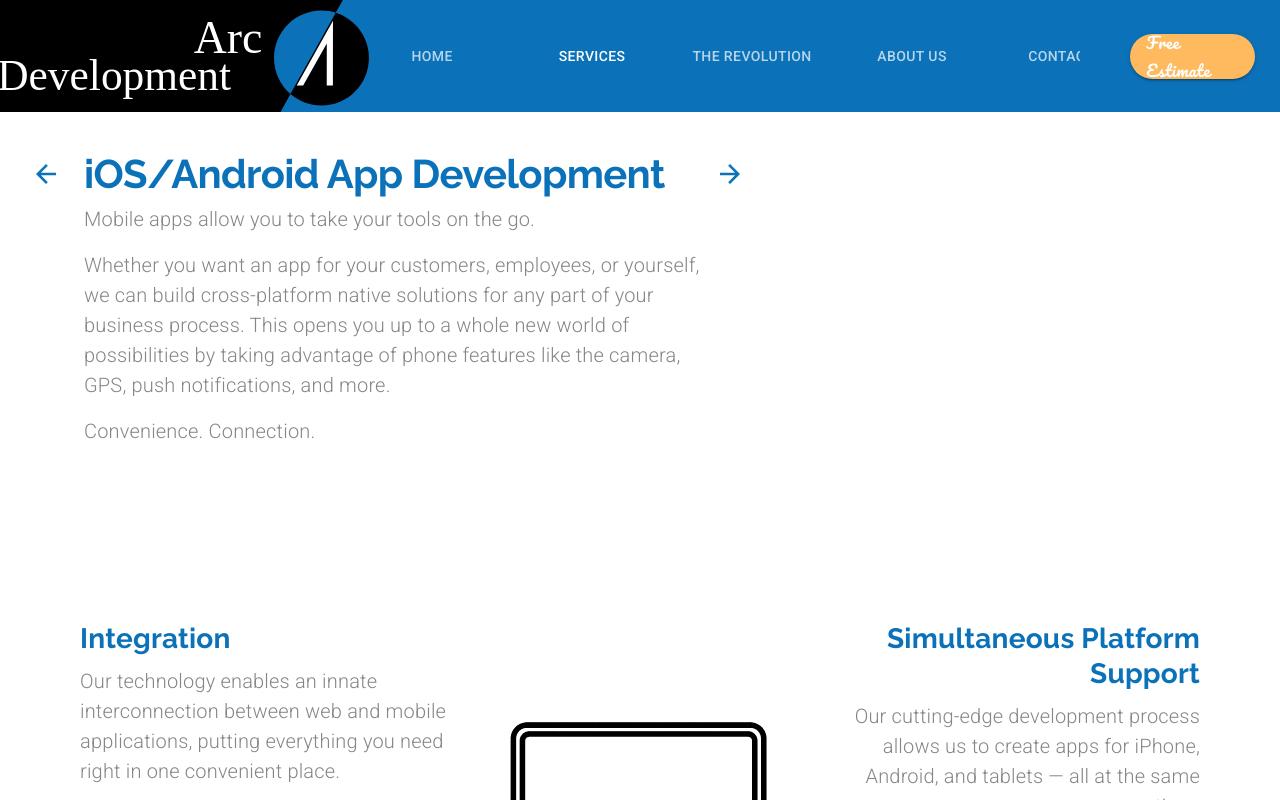
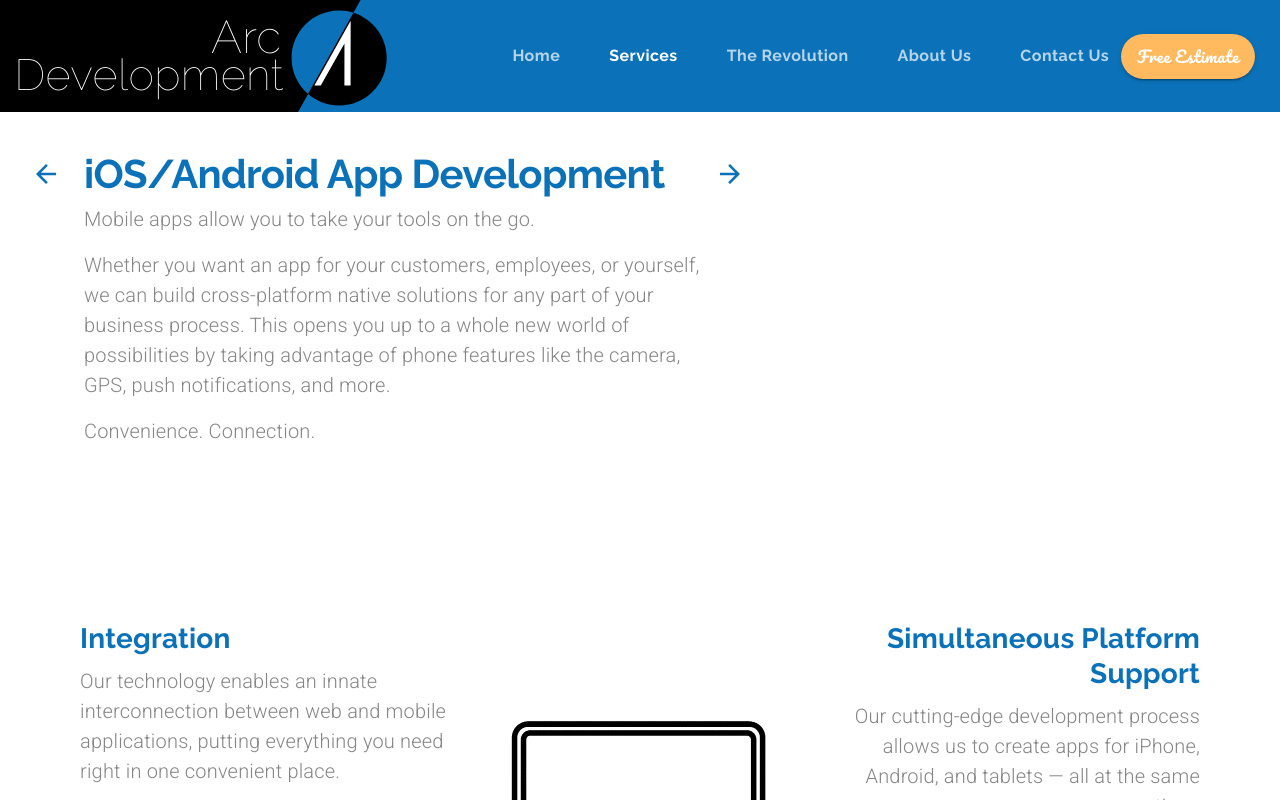
Before and after one commit to Atchett/react-material-ui-arc-nextjs, a Next.js app: page /mobileapps in a window 1280 px wide. Shown: the top 800 px of the page. Built offline with nearby package versions, Linux system fonts and the light colour scheme.

Commit message:
browser compat testing and fixes

```diff
--- a/pages/customsoftware.js
+++ b/pages/customsoftware.js
@@ -97,8 +97,9 @@ const CustomSoftware = (props) => {
           container
           direction={matchesMd ? "column" : "row"}
           alignItems={matchesMd ? "center" : undefined}
-          justify="space-between"
+          justify={matchesMd ? "center" : "space-between"}
           className={clsx(classes.containerSpacing, classes.rowContainer)}
+          style={{ display: matchesMd ? "grid" : undefined }}
         >
           <DigitalDocumentsScale matchesMd={matchesMd} matchesSm={matchesSm} />
         </Grid>
@@ -116,12 +117,13 @@ const CustomSoftware = (props) => {
           container
           direction={matchesMd ? "column" : "row"}
           alignItems={matchesMd ? "center" : undefined}
-          justify="space-between"
+          justify={matchesMd ? "center" : "space-between"}
           className={clsx(
             classes.containerSpacing,
             classes.rowContainer,
             classes.preCTASpacing
           )}
+          style={{ display: matchesMd ? "grid" : undefined }}
         >
           <AutomationUIDesign matchesMd={matchesMd} matchesSm={matchesSm} />
         </Grid>
--- a/pages/mobileapps.js
+++ b/pages/mobileapps.js
@@ -89,11 +89,12 @@ const AppDevelopment = (props) => {
           justify={matchesMd ? "center" : undefined}
           className={clsx(classes.rowContainer, classes.containerSpacing)}
         >
-          <IntegrationPlatform matchesSm={matchesSm} />
+          <IntegrationPlatform matchesSm={matchesSm} matchesMd={matchesMd} />
         </Grid>
         <Grid
           item
           container
+          style={{ display: matchesMd ? "grid" : undefined }}
           direction={matchesMd ? "column" : "row"}
           justify="center"
           className={clsx(
--- a/src/components/pages/Services/AppDevelopment/Icons/Icons.js
+++ b/src/components/pages/Services/AppDevelopment/Icons/Icons.js
@@ -1,17 +1,9 @@
 import React, { Fragment } from "react";
-import clsx from "clsx";
 
 import { Grid, Typography } from "@material-ui/core";
 import { makeStyles } from "@material-ui/core/styles";
 
 const useStyles = makeStyles((theme) => ({
-  iconContainer: {
-    maxWidth: "40em",
-  },
-  iconSpacing: {
-    marginTop: "2.5em",
-    marginBottom: "2.5em",
-  },
   extendAccessIcon: {
     maxWidth: "28em",
     [theme.breakpoints.down("sm")]: {
@@ -25,18 +17,7 @@ const Icons = (props) => {
   const classes = useStyles();
   return (
     <Fragment>
-      <Grid
-        item
-        container
-        direction="column"
-        md
-        alignItems="center"
-        className={
-          matchesSm
-            ? clsx(classes.iconContainer, classes.iconSpacing)
-            : classes.iconContainer
-        }
-      >
+      <Grid item container direction="column" md alignItems="center">
         <Grid item>
           <Typography align="center" variant="h4" gutterBottom>
             Extend Functionality
@@ -50,18 +31,7 @@ const Icons = (props) => {
           />
         </Grid>
       </Grid>
-      <Grid
-        item
-        container
-        direction="column"
-        md
-        alignItems="center"
-        className={
-          matchesSm
-            ? clsx(classes.iconContainer, classes.iconSpacing)
-            : classes.iconContainer
-        }
-      >
+      <Grid item container direction="column" md alignItems="center">
         <Grid item>
           <Typography align="center" variant="h4" gutterBottom>
             Extend Access
@@ -75,18 +45,7 @@ const Icons = (props) => {
           />
         </Grid>
       </Grid>
-      <Grid
-        item
-        container
-        direction="column"
-        md
-        alignItems="center"
-        className={
-          matchesSm
-            ? clsx(classes.iconContainer, classes.iconSpacing)
-            : classes.iconContainer
-        }
-      >
+      <Grid item container direction="column" md alignItems="center">
         <Grid item>
           <Typography align="center" variant="h4" gutterBottom>
             Increase Engagement
--- a/src/components/pages/Services/AppDevelopment/IntegrationPlatform/IntegrationPlatform.js
+++ b/src/components/pages/Services/AppDevelopment/IntegrationPlatform/IntegrationPlatform.js
@@ -6,7 +6,7 @@ import integrationAnimation from "../../../../../animations/integrationAnimation
 import Animation from "../../../../ui/Animation/Animation";
 
 const IntegrationPlatform = (props) => {
-  const { matchesSm } = props;
+  const { matchesSm, matchesMd } = props;
 
   return (
     <Fragment>
@@ -43,7 +43,10 @@ const IntegrationPlatform = (props) => {
       <Grid item md>
         <Animation
           animationData={integrationAnimation}
-          style={{ maxWidth: "20em" }}
+          style={{
+            maxWidth: matchesMd ? "15em" : "20em",
+            height: matchesMd ? "20em" : undefined,
+          }}
         />
       </Grid>
       <Grid item container direction="column" md>
--- a/src/components/ui/Footer/Footer.js
+++ b/src/components/ui/Footer/Footer.js
@@ -43,7 +43,12 @@ const Footer = (props) => {
       <Hidden mdDown>
         <Grid container className={classes.mainContainer} justify="center">
           <Grid item className={classes.gridItem}>
-            <Grid container direction="column" spacing={2}>
+            <Grid
+              container
+              direction="column"
+              spacing={2}
+              style={{ margin: 0 }}
+            >
               <Grid
                 item
                 className={classes.link}
@@ -56,7 +61,12 @@ const Footer = (props) => {
             </Grid>
           </Grid>
           <Grid item className={classes.gridItem}>
-            <Grid container direction="column" spacing={2}>
+            <Grid
+              container
+              direction="column"
+              spacing={2}
+              style={{ margin: 0 }}
+            >
               <Grid
                 item
                 className={classes.link}
@@ -108,7 +118,12 @@ const Footer = (props) => {
             </Grid>
           </Grid>
           <Grid item className={classes.gridItem}>
-            <Grid container direction="column" spacing={2}>
+            <Grid
+              container
+              direction="column"
+              spacing={2}
+              style={{ margin: 0 }}
+            >
               <Grid
                 item
                 className={classes.link}
@@ -148,7 +163,12 @@ const Footer = (props) => {
             </Grid>
           </Grid>
           <Grid item className={classes.gridItem}>
-            <Grid container direction="column" spacing={2}>
+            <Grid
+              container
+              direction="column"
+              spacing={2}
+              style={{ margin: 0 }}
+            >
               <Grid
                 item
                 className={classes.link}
@@ -179,7 +199,12 @@ const Footer = (props) => {
             </Grid>
           </Grid>
           <Grid item className={classes.gridItem}>
-            <Grid container direction="column" spacing={2}>
+            <Grid
+              container
+              direction="column"
+              spacing={2}
+              style={{ margin: 0 }}
+            >
               <Grid
                 item
                 className={classes.link}
--- a/src/components/ui/Header/HeaderBar/Logo/Logo.js
+++ b/src/components/ui/Header/HeaderBar/Logo/Logo.js
@@ -14,6 +14,7 @@ const useStyles = makeStyles((theme) => ({
     [theme.breakpoints.down("xs")]: {
       height: "5.5em",
     },
+    textTransform: "none",
   },
   logoContainer: {
     padding: 0,
@@ -33,8 +34,56 @@ const Logo = (props) => {
       className={classes.logoContainer}
       onClick={() => props.clickToHome(0)}
       disableRipple
+      style={{ textDecoration: "none" }}
     >
-      <img src="/assets/logo.svg" alt="Logo" className={classes.logo} />
+      <svg
+        className={classes.logo}
+        id="Layer_1"
+        xmlns="http://www.w3.org/2000/svg"
+        viewBox="0 0 480 139"
+      >
+        <style>{`.st0{fill:none}.st1{fill:#fff}.st2{font-family:Raleway; font-weight: 300;}.st6{fill:none;stroke:#000;stroke-width:3;stroke-miterlimit:10}`}</style>
+        <path d="M448.07-1l-9.62 17.24-8.36 14.96L369.93 139H-1V-1z" />
+        <path className="st0" d="M-1 139h479.92v.01H-1z" />
+        <text
+          transform="translate(261.994 65.233)"
+          className="st1 st2"
+          fontSize="57"
+        >
+          Arc
+        </text>
+        <text
+          transform="translate(17.692 112.015)"
+          className="st1 st2"
+          fontSize="54"
+        >
+          Development
+        </text>
+        <path
+          className="st0"
+          d="M382.44 116.43l47.65-85.23 8.36-14.96M369.83 139l-.01.01L362 153"
+        />
+        <path
+          d="M438.76 15.76l-56.42 100.91c-12.52-10.83-20.45-26.82-20.45-44.67 0-32.58 26.42-59 59-59 6.23 0 12.24.97 17.87 2.76z"
+          fill="#0b72b9"
+        />
+        <path d="M479.89 72c0 32.58-26.42 59-59 59-14.73 0-28.21-5.4-38.55-14.33l56.42-100.91c23.85 7.57 41.13 29.89 41.13 56.24z" />
+        <g id="Group_186" transform="translate(30.153 11.413)">
+          <g id="Group_185">
+            <g id="Words">
+              <path
+                id="Path_59"
+                className="st1"
+                d="M405.05 14.4l-.09 80.38-7.67-.01.06-52.25-29.4 52.21-7.94-.01 45.04-80.32z"
+              />
+            </g>
+          </g>
+        </g>
+        <path
+          className="st0"
+          d="M457-17l-8.93 16-9.62 17.24-8.36 14.96L369.93 139l-.01.01L361 155"
+        />
+      </svg>
     </Button>
   );
 };
--- a/src/components/ui/Header/HeaderBar/TabBar/TabBar.js
+++ b/src/components/ui/Header/HeaderBar/TabBar/TabBar.js
@@ -15,7 +15,7 @@ const useStyles = makeStyles((theme) => ({
   button: {
     ...theme.typography.estimate,
     borderRadius: "50px",
-    marginLeft: "50px",
+    //marginLeft: "50px",
     marginRight: "25px",
     height: "45px",
     "&:hover": {
--- a/src/components/ui/Header/HeaderBar/TabBar/TabLinks/TabLinks.js
+++ b/src/components/ui/Header/HeaderBar/TabBar/TabLinks/TabLinks.js
@@ -1,4 +1,5 @@
 import React from "react";
+import clsx from "clsx";
 
 import { Tab, Tabs } from "@material-ui/core";
 import { makeStyles } from "@material-ui/styles";
@@ -13,6 +14,7 @@ const useStyles = makeStyles((theme) => ({
     ...theme.typography.tab,
     minWidth: 10,
     marginLeft: "25px",
+    textTransform: "none",
   },
   disableUnderline: {
     "&:hover": {
@@ -38,14 +40,13 @@ const TabLinks = (props) => {
       {props.routes.map((route, i) => (
         <Tab
           key={i}
-          className={classes.tab}
+          className={clsx(classes.tab, classes.disableUnderline)}
           component={Link}
           href={route.link}
           label={route.name}
           aria-owns={route.ariaOwns}
           aria-haspopup={route.ariaPopup}
           onMouseOver={route.mouseOver}
-          className={classes.disableUnderline}
         />
       ))}
     </Tabs>
```
